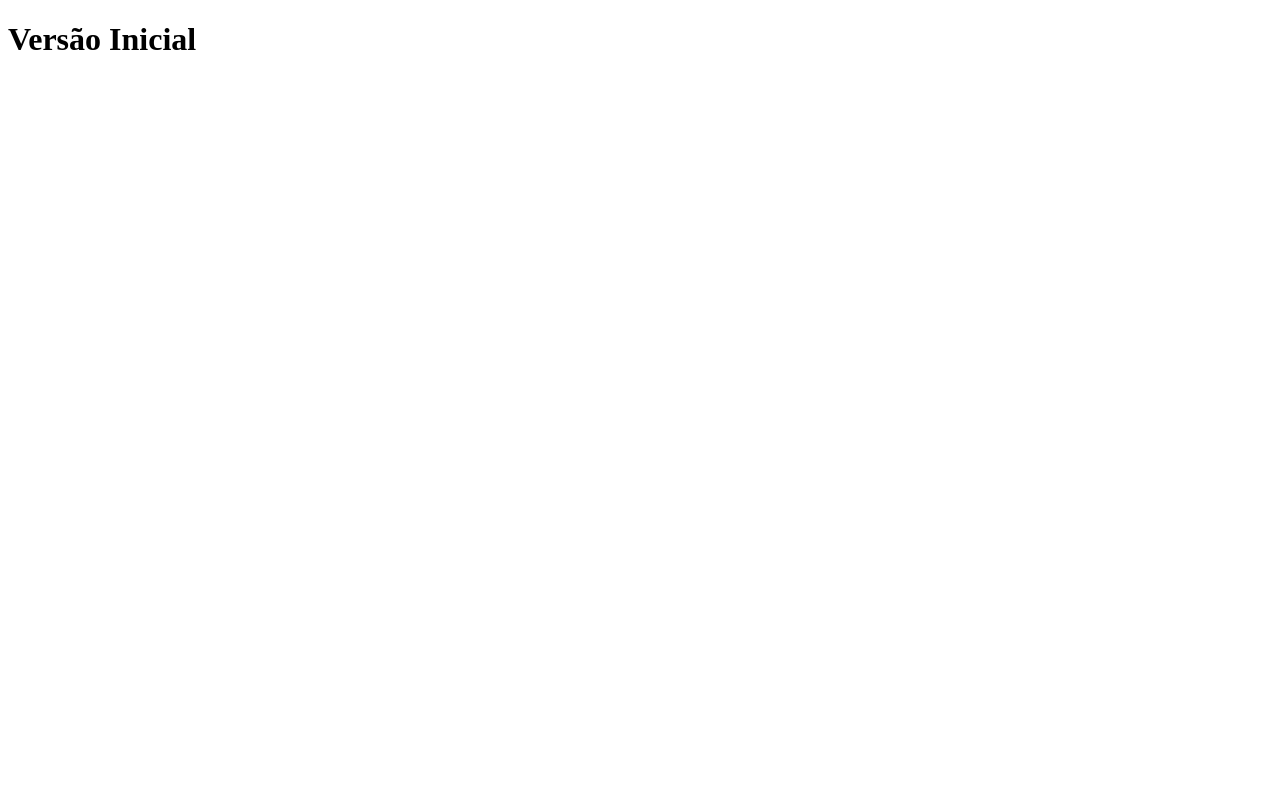
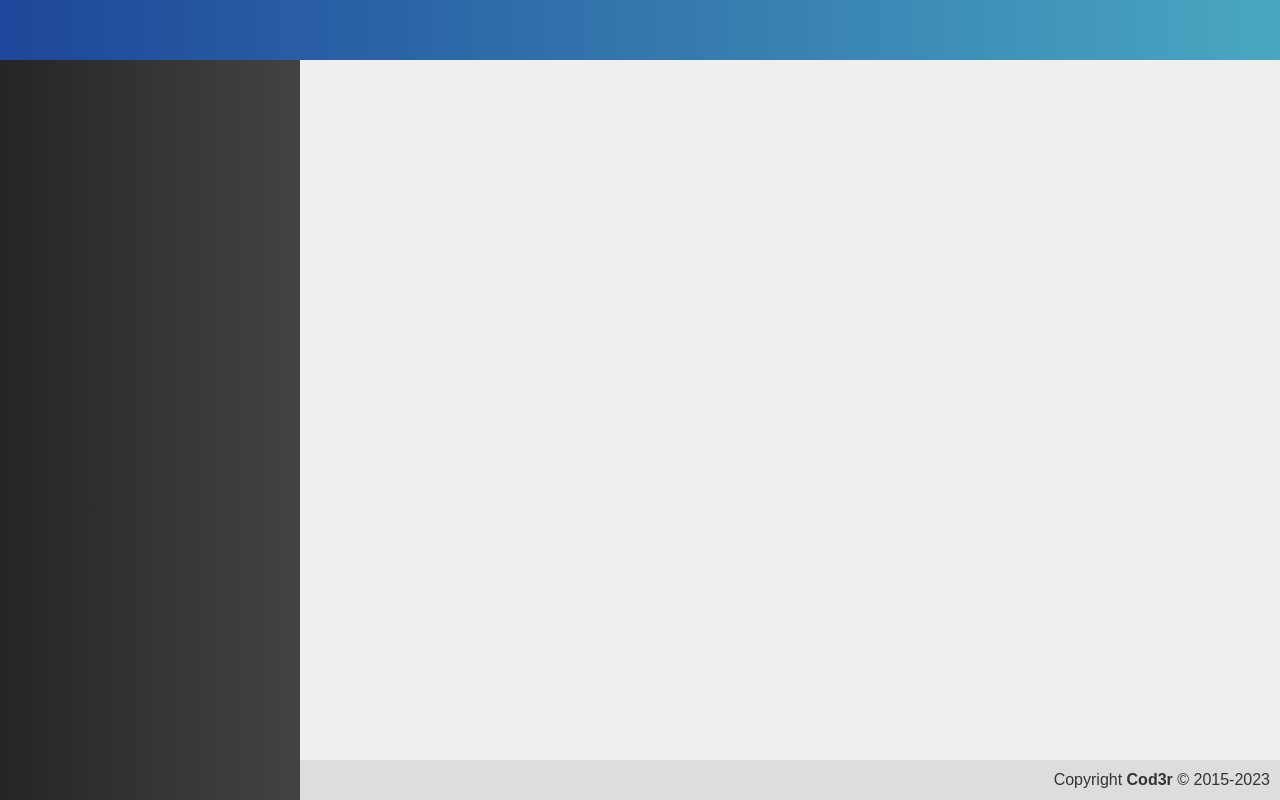
Before and after one commit to guijordan/curso_vue_js, a Vue app in the folder curso_vue/base-de-conhecimento/knowledge/versao-inicial/frontend/: page / in a window 1280 px wide. Built offline with nearby package versions, Linux system fonts and the light colour scheme.

Commit message:
Base de Conhecimento - Frontend - Parte I

```diff
--- a/curso_vue/base-de-conhecimento/knowledge/versao-inicial/frontend/src/App.vue
+++ b/curso_vue/base-de-conhecimento/knowledge/versao-inicial/frontend/src/App.vue
@@ -1,15 +1,43 @@
 <template>
 	<div id="app">
-		<h1>Versão Inicial</h1>
+		<Header></Header>
+		<Menu></Menu>
+		<Content></Content>
+		<Footer></Footer>
 	</div>
 </template>
 
 <script>
+import Header from '@/components/template/Header.vue';
+import Menu from '@/components/template/Menu.vue';
+import Content from '@/components/template/Content.vue';
+import Footer from '@/components/template/Footer.vue';
 export default {
 	name: "App",
+	components: { Header, Menu, Content, Footer }
 }
 </script>
 
 <style>
+* {
+	font-family: "Latto", sans-serif;
+}
 
+body {
+	margin: 0;
+}
+
+#app {
+	-webkit-font-smoothing: antialiased;
+	-moz-osx-font-smoothing: grayscale;
+
+	height: 100vh;
+	display: grid;
+	grid-template-rows: 60px 1fr 40px;
+	grid-template-columns: 300px 1fr;
+	grid-template-areas:
+	"header header"
+	"menu content"
+	"menu footer"
+}
 </style>
--- /dev/null
+++ b/curso_vue/base-de-conhecimento/knowledge/versao-inicial/frontend/src/components/template/Content.vue
@@ -0,0 +1,17 @@
+<template>
+    <div class="content"></div>
+</template>
+
+<script>
+export default {
+    name: 'Content'
+}
+</script>
+
+<style>
+    .content {
+        grid-area: content;
+        background-color: #efefef;
+        padding: 20px;
+    }
+</style>
--- /dev/null
+++ b/curso_vue/base-de-conhecimento/knowledge/versao-inicial/frontend/src/components/template/Footer.vue
@@ -0,0 +1,24 @@
+<template>
+    <footer class="footer">
+        <span>Copyright <strong>Cod3r</strong> © 2015-2023</span>
+    </footer>
+</template>
+
+<script>
+export default {
+    name: 'Footer'
+}
+</script>
+
+<style>
+    .footer {
+        grid-area: footer;
+        background-color: #DDD;
+        color: #333;
+
+        display: flex;
+        align-items: center;
+        justify-content: flex-end;
+        padding-right: 10px;
+    }
+</style>
--- /dev/null
+++ b/curso_vue/base-de-conhecimento/knowledge/versao-inicial/frontend/src/components/template/Header.vue
@@ -0,0 +1,20 @@
+<template>
+    <header class="header"></header>
+</template>
+
+<script>
+export default {
+    name: 'Header',
+}
+</script>
+
+<style>
+    .header {
+        grid-area: header;
+        background: linear-gradient(to right, #1e469a, #49a7c1);
+
+        display: flex;
+        justify-content: center;
+        align-items: center;
+    }
+</style>
--- /dev/null
+++ b/curso_vue/base-de-conhecimento/knowledge/versao-inicial/frontend/src/components/template/Menu.vue
@@ -0,0 +1,20 @@
+<template>
+  <aside class="menu"></aside>
+</template>
+
+<script>
+export default {
+    name: 'Menu'
+}
+</script>
+
+<style>
+    .menu{
+        grid-area: menu;
+        background: linear-gradient(to right, #232526, #414345);
+
+        display: flex;
+        flex-direction: column;
+        flex-wrap: wrap;
+    }
+</style>
```
Also changed, not shown: 1 other file (tests, documents, lock files or other folders).
